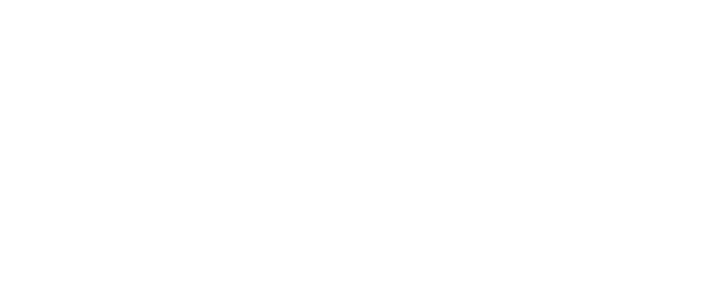
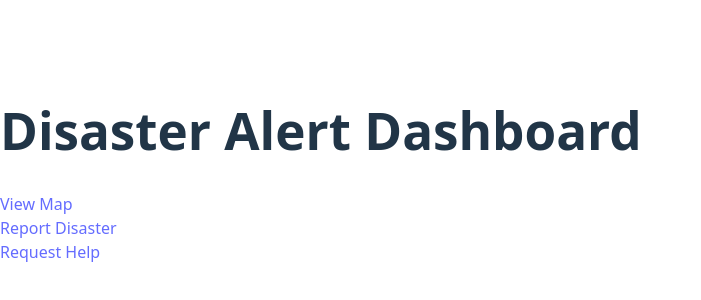
Before and after one commit to vinodiNK/Smart-Disaster-Alert-Community-Support-Platform, a React app in the folder frontend/: page /dashboard in a window 1280 px wide. Before the commit this address had no page. Shown: the part 234-534 px from the top of the page, without its empty margins (0-701 px from the left). Built offline with nearby package versions, Linux system fonts and the light colour scheme; the HTML template or start-up script is replaced by a standard one.

Commit message:
feat : create a dashboard

```diff
--- /dev/null
+++ b/frontend/src/pages/Dashboard.jsx
@@ -0,0 +1,12 @@
+import { Link } from "react-router-dom";
+
+export default function Dashboard() {
+  return (
+    <div>
+      <h1>Disaster Alert Dashboard</h1>
+      <Link to="/map">View Map</Link><br/>
+      <Link to="/report">Report Disaster</Link><br/>
+      <Link to="/help">Request Help</Link>
+    </div>
+  );
+}
--- a/frontend/src/router/AppRouter.jsx
+++ b/frontend/src/router/AppRouter.jsx
@@ -1,4 +1,5 @@
 import { BrowserRouter, Route, Routes } from "react-router-dom";
+import Dashboard from "../pages/Dashboard";
 import Login from "../pages/Login";
 import Register from "../pages/Register";
 
@@ -8,6 +9,7 @@
       <Routes>
         <Route path="/" element={<Login />} />
         <Route path="/register" element={<Register />} />
+        <Route path="/dashboard" element={<Dashboard />} />
 
       </Routes>
     </BrowserRouter>
```
